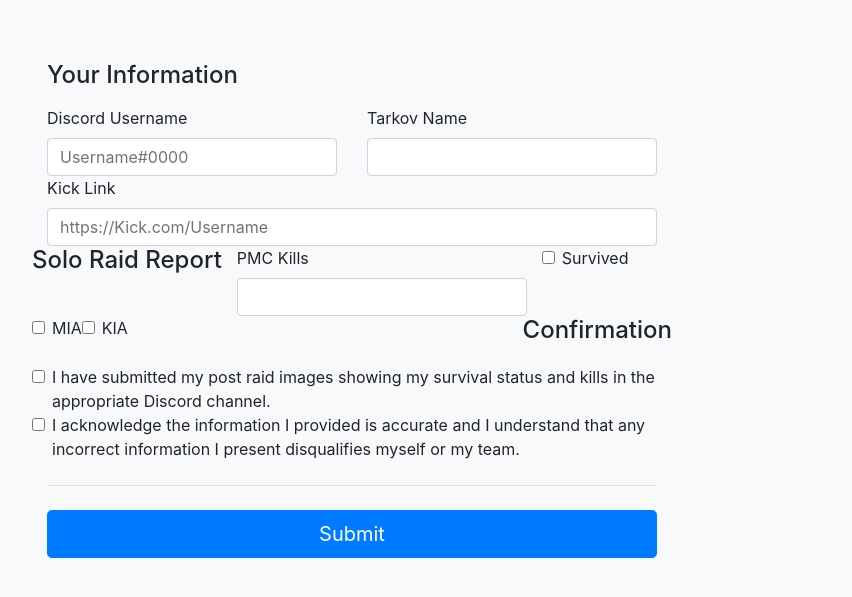
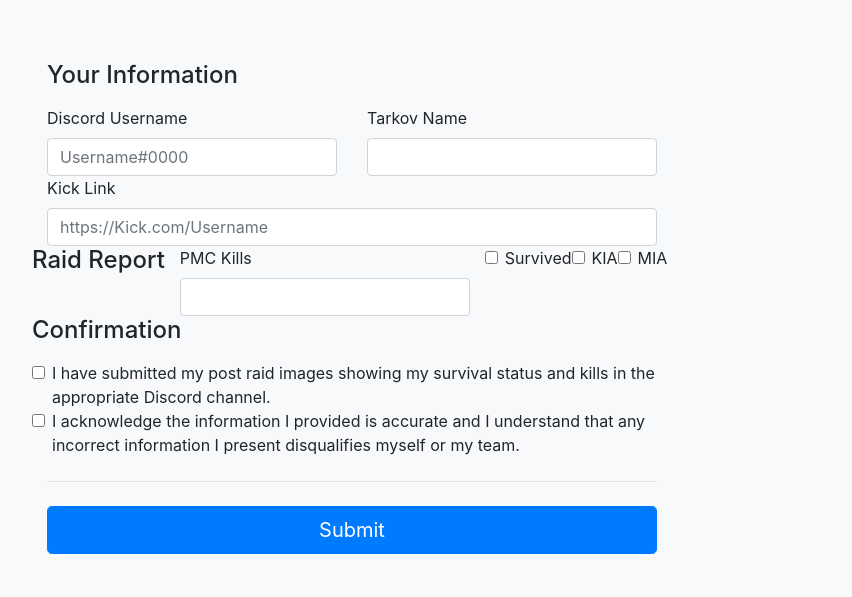
Before and after one commit to DoctorSoup143/Kick-Tournament-Network, a plain HTML site: page solo-reporting.html in a window 1280 px wide. Shown: the part 127-724 px from the top of the page, without its empty margins (128-980 px from the left). Drawn offline with nearby package versions, Linux system fonts and the light colour scheme.

Commit message:
Form updates

```diff
--- a/solo-reporting.html
+++ b/solo-reporting.html
@@ -108,7 +108,7 @@
 
 
                             <hr class="my-4">
-                            <h4 class="mb-3">Solo Raid Report</h4>
+                            <h4 class="mb-3">Raid Report</h4>
 
                             <div class="col-sm-6">
                                 <label for="firstName" class="form-label">PMC Kills</label>
@@ -118,17 +118,18 @@
                                 </div>
                             </div>
 
+
                             <div class="form-check">
                                 <input type="checkbox" class="form-check-input" id="" name="survived">
                                 <label class="form-check-label" for="save-info">Survived</label>
                             </div>
                             <div class="form-check">
+                                <input type="checkbox" class="form-check-input" id="" name="kia">
+                                <label class="form-check-label" for="save-info">KIA</label>
+                            </div>
+                            <div class="form-check">
                                 <input type="checkbox" class="form-check-input" id="" name="mia">
                                 <label class="form-check-label" for="save-info">MIA</label>
-                            </div>
-                            <div class="form-check">
-                                <input type="checkbox" class="form-check-input" id="" name="kia">
-                                <label class="form-check-label" for="save-info">KIA</label>
                             </div>
 
                             <hr class="my-4">
```
